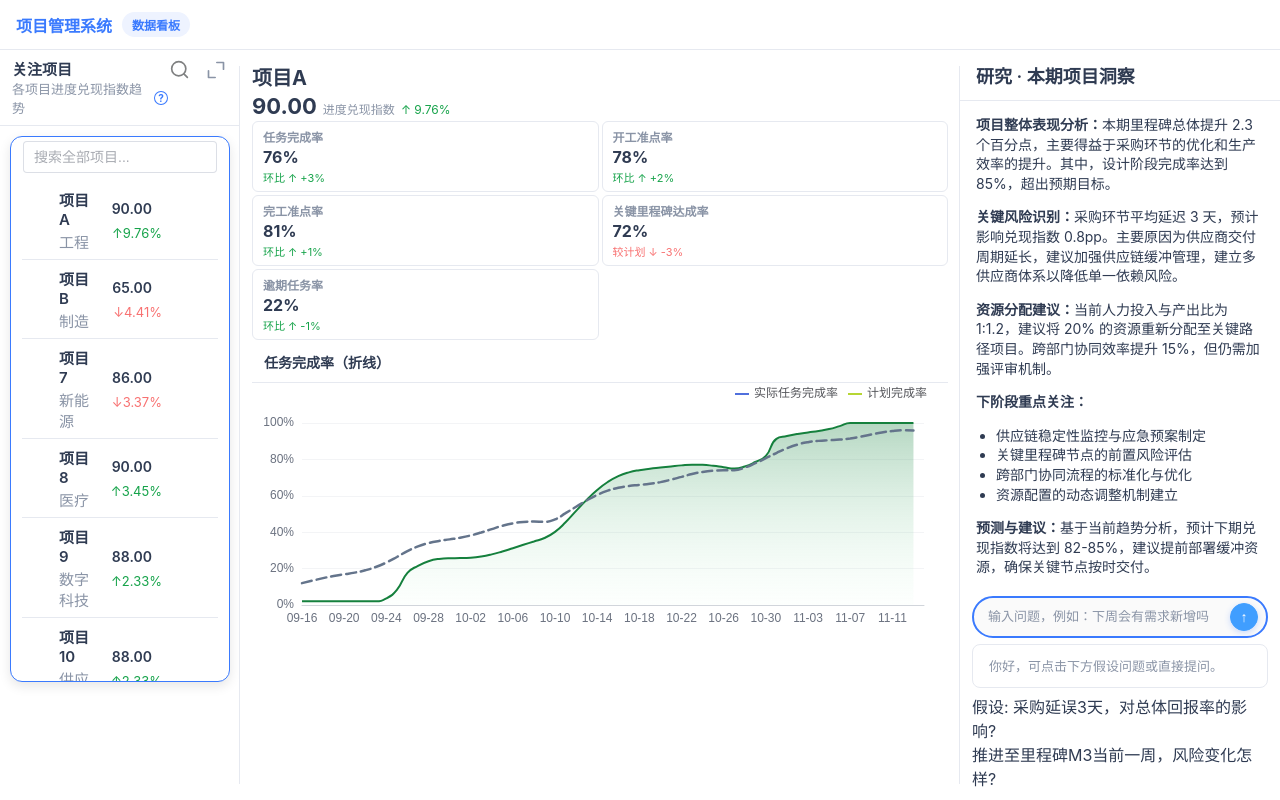
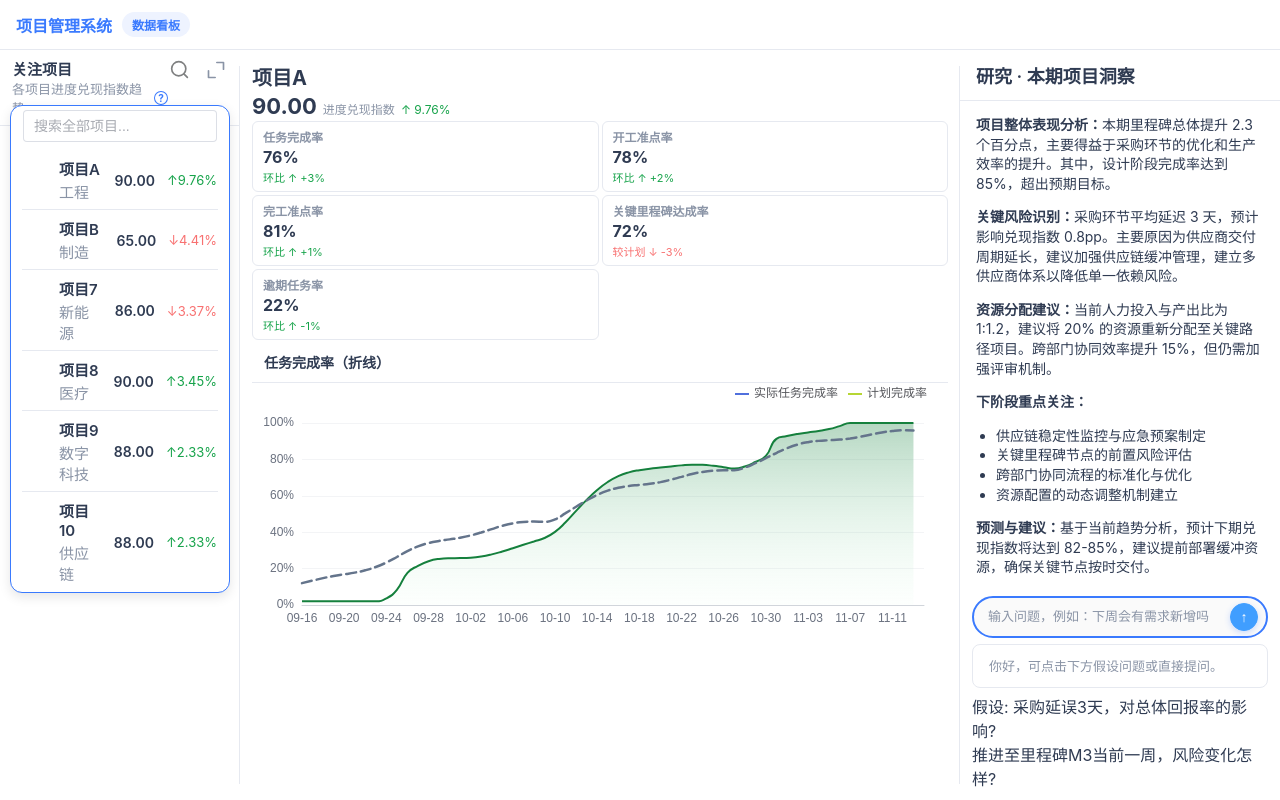
Before and after one commit to Soulcool22/dashboard-vue, a Vue app: page / in a window 1280 px wide. Both pictures are taken after a click on the button 180 px from the left and 70 px from the top of the page. Built offline with nearby package versions, Linux system fonts and the light colour scheme; some icons are missing.

Commit message:
搜索视图修改

```diff
--- a/src/components/WatchList.vue
+++ b/src/components/WatchList.vue
@@ -6,7 +6,7 @@
         <div class="sub">各项目进度兑现指数趋势<InfoIcon tip="进度兑现指数：衡量项目按照计划的兑现程度，范围 0-100，越高越好，当前基准线为80。" /></div>
       </div>
       <div class="header-actions">
-        <el-button class="expand-btn" type="text" @click="toggleSearch">
+        <el-button class="expand-btn" type="text" @click="toggleSearch" ref="searchToggleRef">
           <svg width="20" height="20" viewBox="0 0 48 48" fill="none" xmlns="http://www.w3.org/2000/svg"><path d="M21 38C30.3888 38 38 30.3888 38 21C38 11.6112 30.3888 4 21 4C11.6112 4 4 11.6112 4 21C4 30.3888 11.6112 38 21 38Z" stroke="#7f8081" stroke-width="4" stroke-linejoin="round"/><path d="M33.2218 33.2218L41.7071 41.7071" stroke="#7f8081" stroke-width="4" stroke-linecap="round" stroke-linejoin="round"/></svg>
         </el-button>
         <el-button class="expand-btn" type="text" @click="$emit('toggle-left')">
@@ -32,7 +32,7 @@
         </div>
       </div>
     </div>
-    <div v-if="isSearchVisible" class="search-card">
+    <div v-if="isSearchVisible" class="search-card" ref="searchCardRef">
       <div class="search-box">
         <el-input
           :model-value="searchQuery"
@@ -56,10 +56,8 @@
             <div class="wl-name">{{ p.name }}</div>
             <div class="wl-sub">{{ p.sector }}</div>
           </div>
-          <div class="wl-right">
-            <div class="wl-price">{{ lastValue(p).toFixed(2) }}</div>
-            <div class="wl-delta" :class="deltaSign(p) >= 0 ? 'up' : 'down'">{{ deltaText(p) }}</div>
-          </div>
+          <div class="wl-price">{{ lastValue(p).toFixed(2) }}</div>
+          <div class="wl-delta" :class="deltaSign(p) >= 0 ? 'up' : 'down'">{{ deltaText(p) }}</div>
         </div>
       </div>
     </div>
@@ -67,7 +65,7 @@
 </template>
 
 <script setup>
-import { ref } from 'vue'
+import { ref, watch, nextTick } from 'vue'
 import SparkLine from './SparkLine.vue'
 import InfoIcon from './InfoIcon.vue'
 import { Plus, CheckSmall } from '@icon-park/vue-next'
@@ -81,11 +79,34 @@ const props = defineProps({
 const emits = defineEmits(['toggle-left', 'update:searchQuery', 'toggle-watch-status', 'search-active-change', 'select-project'])
 
 const isSearchVisible = ref(false)
+const searchCardRef = ref(null)
+const searchToggleRef = ref(null)
 
 function toggleSearch() {
   isSearchVisible.value = !isSearchVisible.value
   emits('search-active-change', isSearchVisible.value)
 }
+
+const handleClickOutside = (event) => {
+  if (
+    searchCardRef.value &&
+    !searchCardRef.value.contains(event.target) &&
+    searchToggleRef.value &&
+    !searchToggleRef.value.$el.contains(event.target)
+  ) {
+    isSearchVisible.value = false
+  }
+}
+
+watch(isSearchVisible, (newValue) => {
+  nextTick(() => {
+    if (newValue) {
+      document.addEventListener('mousedown', handleClickOutside)
+    } else {
+      document.removeEventListener('mousedown', handleClickOutside)
+    }
+  })
+})
 
 function lastValue(p){ const a=p.series; return a[a.length-1] }
 function deltaSign(p){ const a=p.series; return a[a.length-1]-a[a.length-2] }
@@ -98,6 +119,7 @@ function deltaText(p){ const a=p.series; const prev=a[a.length-2]; const last=a[
 .search-box { padding: 4px 12px 8px; }
 
 .wl-item {
+  display: grid;
   align-items: center;
   gap: 6px;
   padding: 8px 12px;
@@ -106,7 +128,11 @@ function deltaText(p){ const a=p.series; const prev=a[a.length-2]; const last=a[
 }
 
 .search-card {
-  margin: 10px;
+  position: absolute;
+  top: 55px; /* Position below the header */
+  left: 10px;
+  right: 10px;
+  z-index: 10;
   border: 1px solid var(--accent);
   border-radius: 12px;
   background-color: var(--card);
@@ -130,43 +156,22 @@ function deltaText(p){ const a=p.series; const prev=a[a.length-2]; const last=a[
 
 /* --- Watched List (Regular Style) --- */
 .wl-list:not(.search-list) .wl-item {
-  display: grid;
   grid-template-columns: 1fr 80px auto; /* info | sparkline | data */
 }
 
 .wl-list:not(.search-list) .wl-right {
   text-align: right;
-  display: flex;
-  flex-direction: column;
-  align-items: flex-end;
 }
 
-/* --- Search List (New Style) --- */
+/* --- Search List (New, Corrected Style) --- */
 .search-list .wl-item {
-  display: grid;
-  grid-template-columns: 24px 1fr auto; /* icon | info | data */
+  grid-template-columns: 24px 1fr auto auto; /* icon | info | price | delta */
   gap: 12px;
-}
-
-.search-list .wl-right {
-  display: flex;
-  align-items: baseline;
-  justify-content: flex-end;
-  gap: 8px;
-  width: 110px; /* Fixed width for the container */
 }
 
 .search-list .wl-price,
 .search-list .wl-delta {
   text-align: right;
-  flex-shrink: 0; /* Prevent shrinking */
-}
-
-.search-list .wl-price {
-  width: 45px;
-}
-
-.search-list .wl-delta {
-  width: 55px;
+  white-space: nowrap;
 }
 </style>
```
